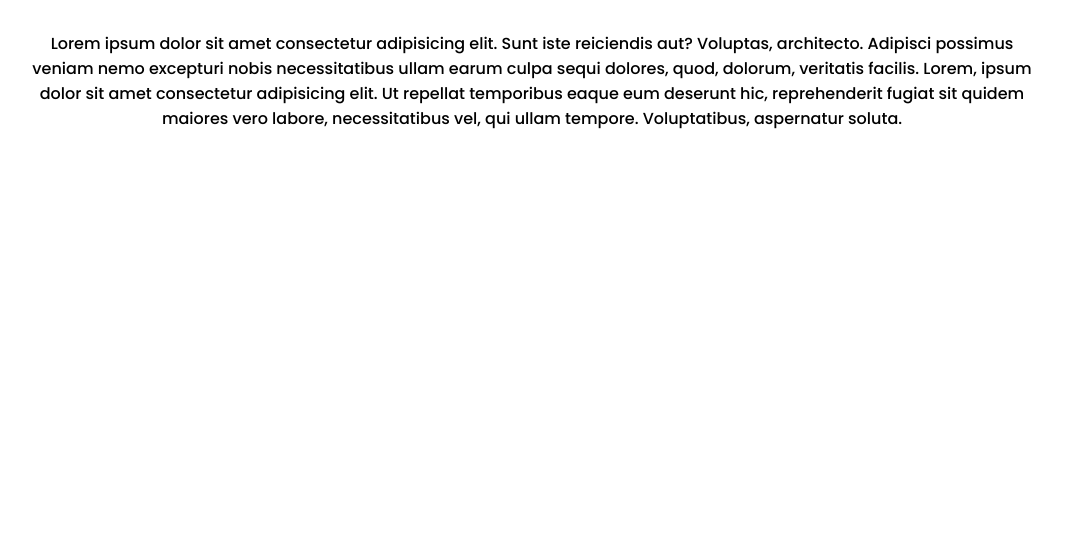
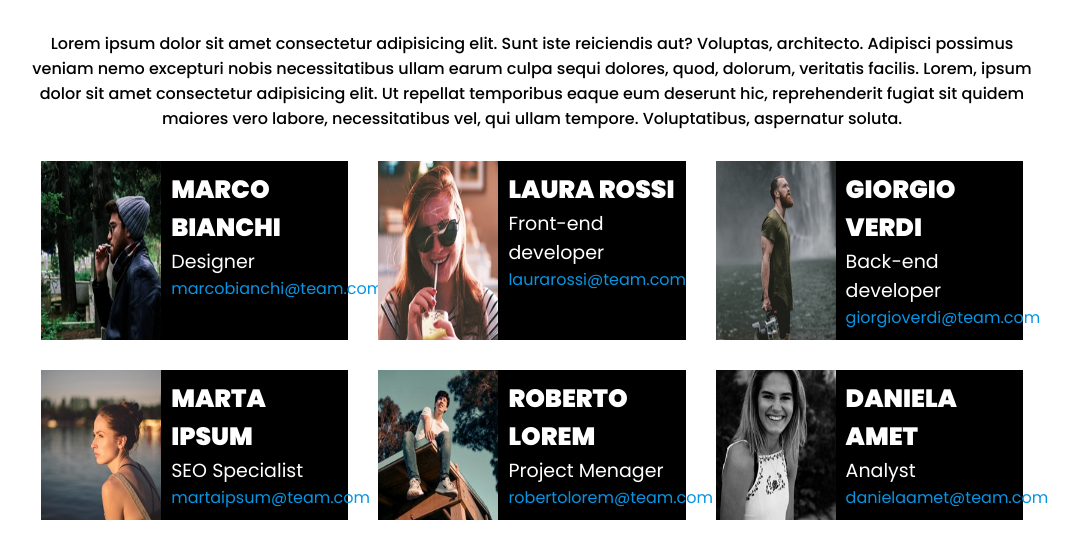
Before and after one commit to AndreaGhidara/html-css-float-cards, a plain HTML site: page index.html in a window 1280 px wide. Shown: the part 144-702 px from the top of the page, without its empty margins (108-1187 px from the left). Drawn offline with Linux system fonts and the light colour scheme.

Commit message:
add main

```diff
--- a/css/style.css
+++ b/css/style.css
@@ -11,7 +11,7 @@ body{
 }
 
 /**************************
-Header
+            Header
 **************************/
 header{
     text-align: center;
@@ -28,3 +28,75 @@ header p {
     margin-bottom: 30px;
     font-weight: 500;
 }
+
+/**************************
+            Main
+**************************/
+
+main{
+    display: flex;
+    justify-content: center;
+    flex-wrap: wrap;
+    gap: 30px;
+}
+
+.info{
+    height: 100%;
+    padding: 10px;
+    margin-left: 120px;
+}
+
+.card{
+    color: white;
+    background-color: black;
+    width: 30%;
+    transition: width 1s,background-color 1s, transform 1s;
+}
+
+.card:hover{
+    width: 33%;
+    rotate: 360deg;
+    zoom: 98%;
+    -webkit-box-shadow: 0.5px 0 9.5px 4px #000000;
+    -moz-box-shadow: 0.5px 0 9.5px 4px #000000;
+    box-shadow: 0.5px 0 9.5px 4px #000000;
+}
+
+
+.img_profile{
+    width: 120px;
+    height: 100%;
+    float: left;
+    clear: left;
+    transition: width 1s;
+}
+
+.img_profile:hover{
+    width: 130px;
+    margin-right: 10px;
+
+}
+
+.name{
+    font-size: 25px;
+    text-transform: uppercase;
+    font-weight: 900;
+}
+
+.name:hover{
+    color: #0795e4;
+}
+
+.work{
+    font-size: 19px;
+}
+
+.mail{
+    font-size: 16px;
+    color: #0795e4;
+    text-transform: lowercase;
+}
+
+.clear_fix{
+    clear: both;
+}
--- a/index.html
+++ b/index.html
@@ -16,5 +16,62 @@
         <h1>Meet our team</h1>
         <p>Lorem ipsum dolor sit amet consectetur adipisicing elit. Sunt iste reiciendis aut? Voluptas, architecto. Adipisci possimus veniam nemo excepturi nobis necessitatibus ullam earum culpa sequi dolores, quod, dolorum, veritatis facilis. Lorem, ipsum dolor sit amet consectetur adipisicing elit. Ut repellat temporibus eaque eum deserunt hic, reprehenderit fugiat sit quidem maiores vero labore, necessitatibus vel, qui ullam tempore. Voluptatibus, aspernatur soluta.</p>
     </header>
+
+    <main>
+        <div class="card">
+            <img class="img_profile" src="./assets/img/male1.png" alt="girl">
+            <div class="info">
+                <p class="name">Marco Bianchi</p>
+                <p class="work">Designer</p>
+                <p class="mail">marcobianchi@team.com</p>
+            </div>
+            <div class="clear_fix"></div>
+        </div>
+        <div class="card">
+            <img class="img_profile" src="./assets/img/female1.png" alt="girl">
+            <div class="info">
+                <p class="name">Laura Rossi</p>
+                <p class="work">Front-end developer</p>
+                <p class="mail">laurarossi@team.com</p>
+            </div>
+            <div class="clear_fix"></div>
+        </div>
+        <div class="card">
+            <img class="img_profile" src="./assets/img/male2.png" alt="girl">
+            <div class="info">
+                <p class="name">Giorgio Verdi</p>
+                <p class="work">Back-end developer</p>
+                <p class="mail">giorgioverdi@team.com</p>
+            </div>
+            <div class="clear_fix"></div>
+        </div>
+        <div class="card">
+            <img class="img_profile" src="./assets/img/female2.png" alt="girl">
+            <div class="info">
+                <p class="name">Marta Ipsum</p>
+                <p class="work">SEO Specialist</p>
+                <p class="mail">martaipsum@team.com</p>
+            </div>
+            <div class="clear_fix"></div>
+        </div>
+        <div class="card">
+            <img class="img_profile" src="./assets/img/male3.png" alt="girl">
+            <div class="info">
+                <p class="name">Roberto Lorem</p>
+                <p class="work">Project Menager</p>
+                <p class="mail">robertolorem@team.com</p>
+            </div>
+            <div class="clear_fix"></div>
+        </div>
+        <div class="card">
+            <img class="img_profile" src="./assets/img/female3.png" alt="girl">
+            <div class="info">
+                <p class="name">Daniela Amet</p>
+                <p class="work">Analyst</p>
+                <p class="mail">danielaamet@team.com</p>
+            </div>
+            <div class="clear_fix"></div>
+        </div>
+    </main>
 </body>
 </html>
```
